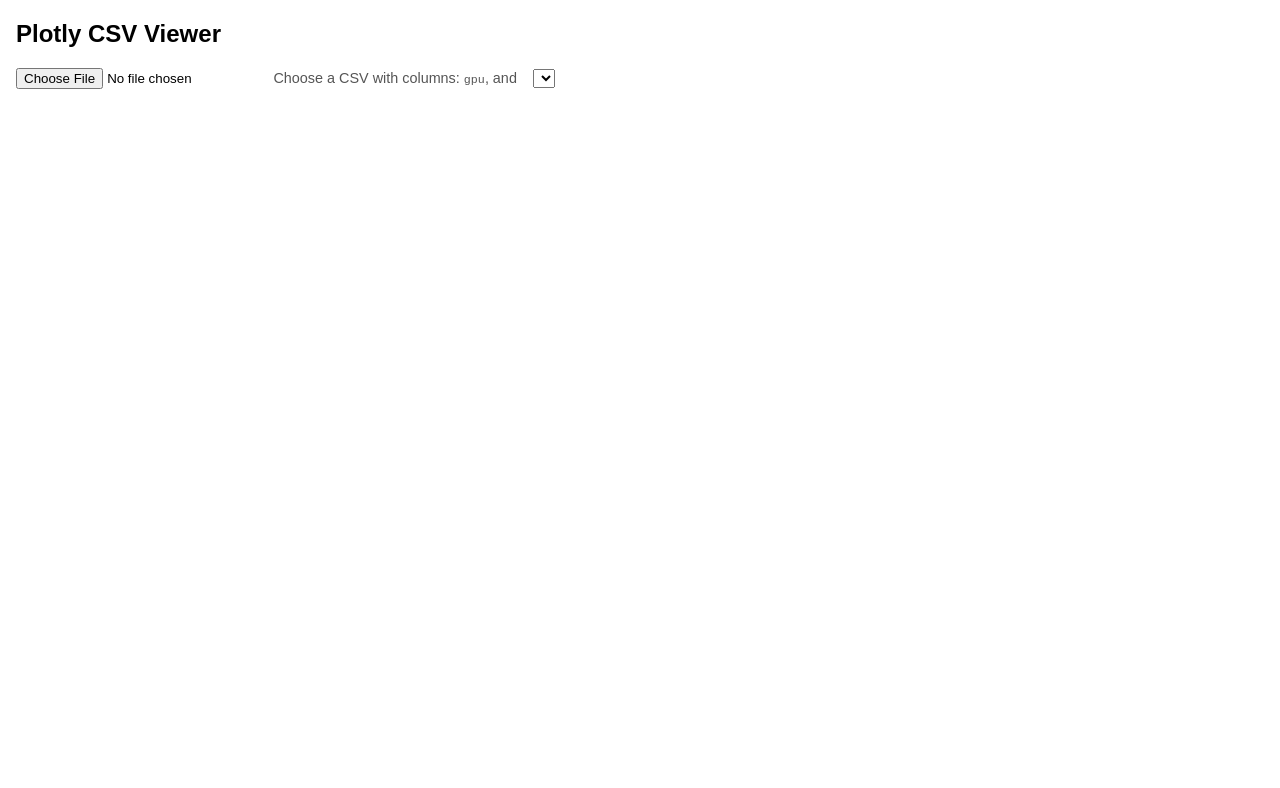
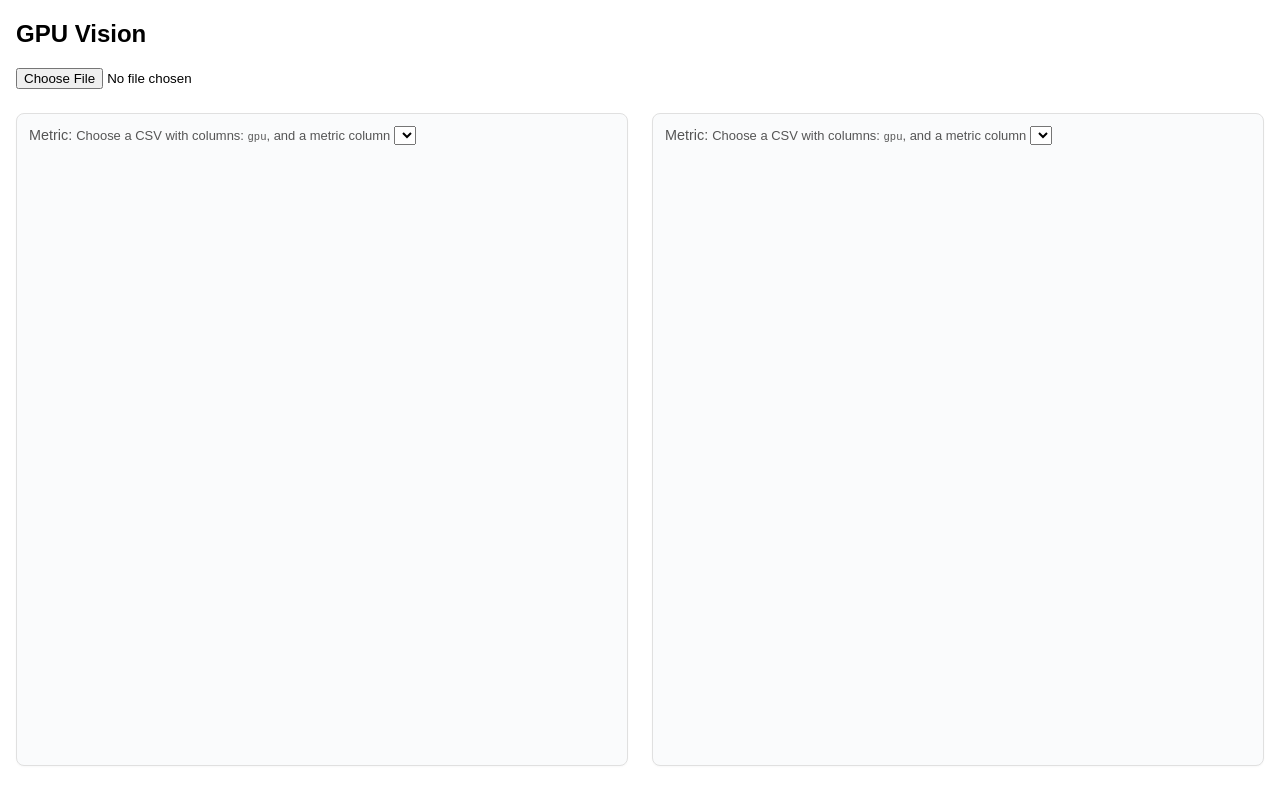
Before and after one commit to xypp3/gpu_glasses, a Svelte app: page / in a window 1280 px wide. Shown: the top 788 px of the page. Built offline with nearby package versions, Linux system fonts and the light colour scheme.

Commit message:
multiple plots showing now

```diff
--- a/src/App.svelte
+++ b/src/App.svelte
@@ -3,12 +3,12 @@
   import Plotly from 'plotly.js-dist-min';
   import { onMount } from 'svelte';
 
-  let dataFile = {
+  let dataFile=  {
     parsedRows: [],
     columns:  []
-  }
-  let plotDivEl;
-  let currCol = "";
+  };
+
+  let plotSelections = [{},{},{},{}];
 
   function normalizeRowKeys(row) {
     const normalized = {};
@@ -29,8 +29,8 @@
       dynamicTyping: true,
       complete: (results) => {
         dataFile.parsedRows = results.data.map(normalizeRowKeys);
-        console.log(dataFile.parsedRows)
         dataFile.columns = Object.keys(dataFile.parsedRows[0]).filter(k => !["timestamp", "index", "gpu"].includes(k))
+        plotSelections.push(dataFile);
       },
       error: (err) => {
         alert('CSV parse error: ' + err);
@@ -38,11 +38,11 @@
     });
   }
 
-  function plotData(yKey) {
-    if (!plotDivEl) return;
+  function plotData(plot_ind, y_key) {
+    if (!plotSelections[plot_ind].selectedCol) return;
 
-    if (!dataFile.columns.includes(yKey)){
-      console.log("key "+yKey+" not found")
+    if (!dataFile.columns.includes(y_key)){
+      console.log("key "+y_key+" not found")
       return;
     }
 
@@ -51,10 +51,10 @@
     let yMax = 0;
     dataFile.parsedRows.forEach((row) => {
       // console.log(row)
-      if (row.index === undefined || row[yKey] === undefined) return;
+      if (row.index === undefined || row[y_key] === undefined) return;
 
       const gpuId = String(row.index).trim();
-      const yVal = Number(row[yKey]);
+      const yVal = Number(row[y_key]);
 
       if (Number.isNaN(yVal)) return;
       if (!groups[gpuId]) groups[gpuId] = { ys: [], idx: [] };
@@ -89,15 +89,11 @@
     const layout = {
       title: 'GPU Metrics',
       xaxis: { title: 'Sample Index (per GPU series)', range: [-xPad, xMax+xPad] },
-      yaxis: { title: yKey, range: [-yPad, yMax+yPad] },
+      yaxis: { title: y_key, range: [-yPad, yMax+yPad] },
       margin: { t: 20, l: 60, r: 20, b: 60 }
     };
 
-    Plotly.newPlot(plotDivEl, traces, layout, { responsive: true });
-  }
-
-  $: if (currCol) {
-    plotData(currCol);
+    Plotly.newPlot(plotSelections[plot_ind].plot, traces, layout, { responsive: true });
   }
 </script>
 
@@ -117,16 +113,47 @@
     width: 100%;
     height: 600px;
   }
+.plots-grid {
+    display: grid;
+    grid-template-columns: 1fr 1fr;
+    gap: 24px;
+    margin-top: 24px;
+  }
+  .plot-panel {
+    background: #fafbfc;
+    border: 1px solid #e0e0e0;
+    border-radius: 8px;
+    padding: 12px;
+    box-shadow: 0 1px 2px rgba(0,0,0,0.03);
+  }
+  .plot-controls {
+    margin-bottom: 8px;
+  }
+
 </style>
 
-<h2>Plotly CSV Viewer</h2>
+<h2>GPU Vision</h2>
 <div class="controls">
   <input type="file" accept=".csv,text/csv" on:change={handleFileChange} />
-  <span class="small"> Choose a CSV with columns: <code>gpu</code>, and <code>{currCol}</code>
-  <select bind:value={currCol} title="Plot type" style="margin-left:12px;">
-    {#each dataFile.columns as col}
-      <option value={col} selected={col === currCol}>{col}</option>
-    {/each}
-  </select>
 </div>
-<div bind:this={plotDivEl} class="plot"></div>
+
+<div class="plots-grid">
+  {#each [0,1,2,3] as i}
+    <div class="plot-panel">
+      <div class="plot-controls">
+        <label class="small">Metric:
+          <span class="small"> Choose a CSV with columns: <code>gpu</code>, and a metric column</span>
+          <select
+            bind:value={plotSelections[i].selectedCol}
+            on:change={() => plotData(i, plotSelections[i].selectedCol)}
+          >
+            {#each dataFile.columns as col}
+              <option value={col}>{col}</option>
+            {/each}
+          </select>
+        </label>
+      </div>
+      <div bind:this={plotSelections[i].plot} class="plot"></div>
+    </div>
+  {/each}
+</div>
```
